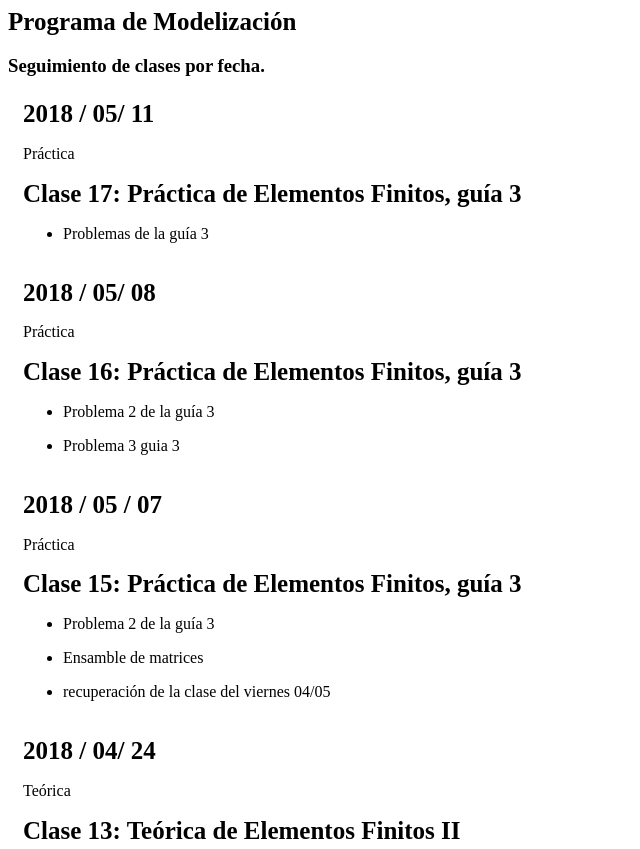
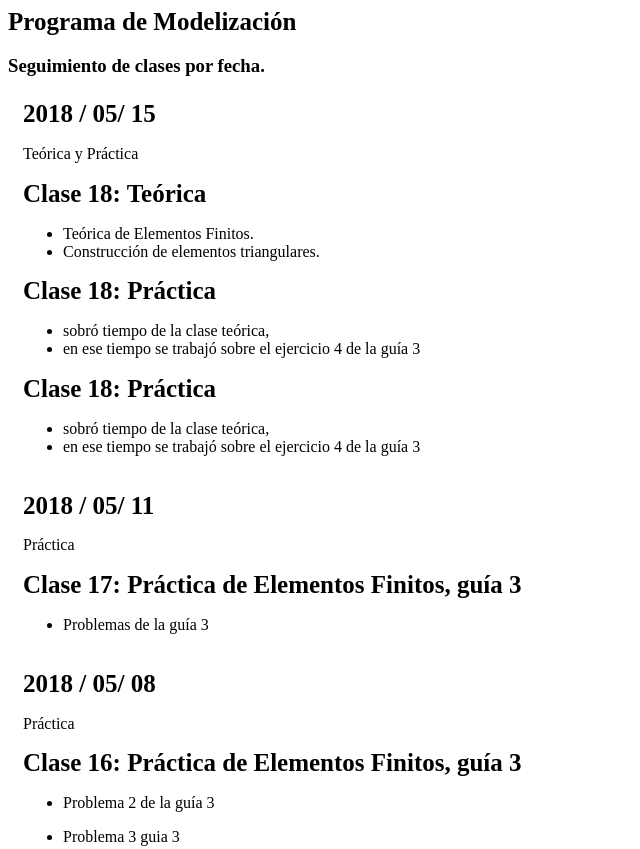
Before and after one commit to mdforti/mdforti.github.io, a plain HTML site: page Modelizacion/Programa/index.html in a window 1280 px wide. Shown: the top 849 px of the page, without its empty margins (0-640 px from the left). Drawn offline with Linux system fonts and the light colour scheme; files that its build step writes are made by us from their sources.

Commit message:
Actualizo Calendario

```diff
--- a/Modelizacion/Programa/index.html
+++ b/Modelizacion/Programa/index.html
@@ -46,6 +46,33 @@ h1 {
   <body>
     <h1>Programa de Modelización</h1>
     <h3>Seguimiento de clases por fecha.</h3>
+   <div class="clase17">
+   <h1>2018 / 05/ 15</h1>
+
+<p>Teórica y Práctica</p>
+
+<h1>Clase 18: Teórica</h1>
+
+<ul>
+<li>Teórica de Elementos Finitos.</li>
+<li>Construcción de elementos triangulares.</li>
+</ul>
+
+<h1>Clase 18: Práctica</h1>
+
+<ul>
+<li>sobró tiempo de la clase teórica,</li>
+<li>en ese tiempo se trabajó sobre el ejercicio 4 de la guía 3</li>
+</ul>
+
+<h1>Clase 18: Práctica</h1>
+
+<ul>
+<li>sobró tiempo de la clase teórica,</li>
+<li>en ese tiempo se trabajó sobre el ejercicio 4 de la guía 3</li>
+</ul>
+
+   </div>
    <div class="clase16">
    <h1>2018 / 05/ 11</h1>
 
```
Also changed, not shown: Modelizacion/Programa/index.src.html (+3 -0 lines).
